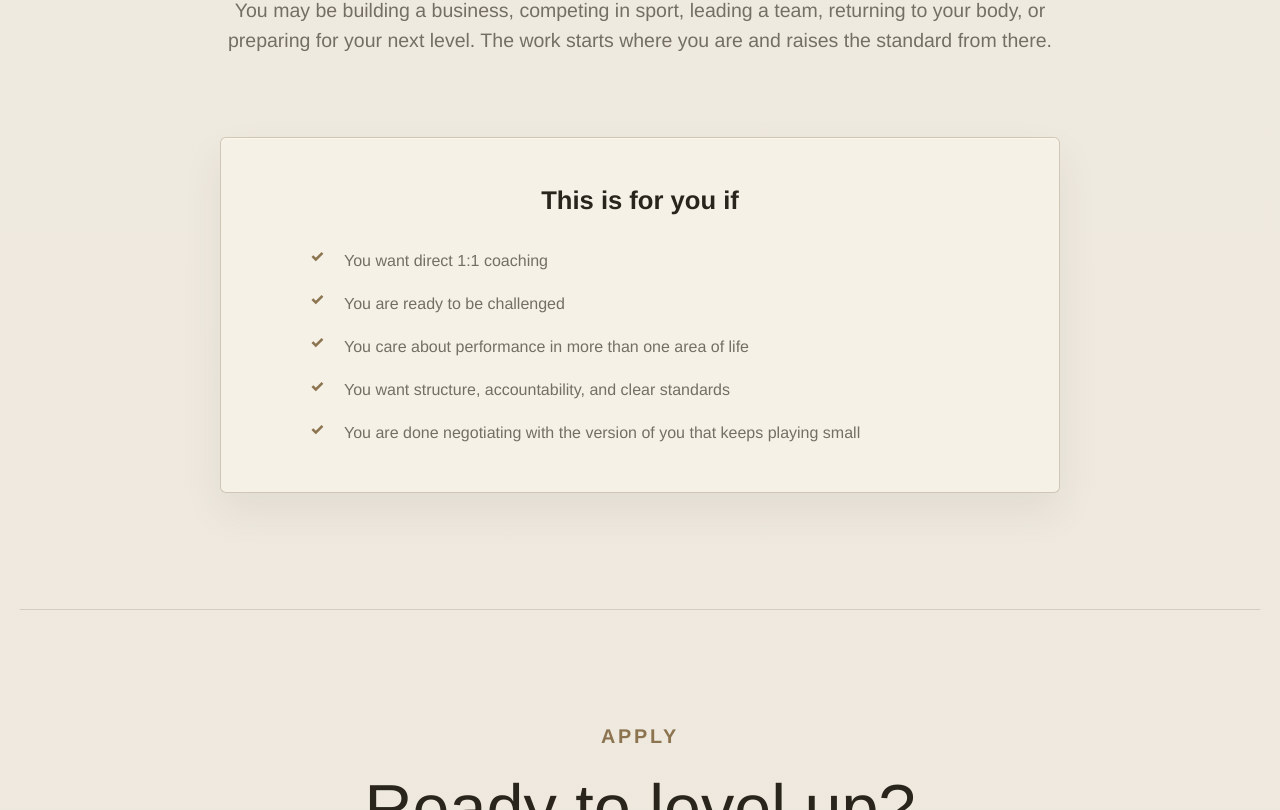
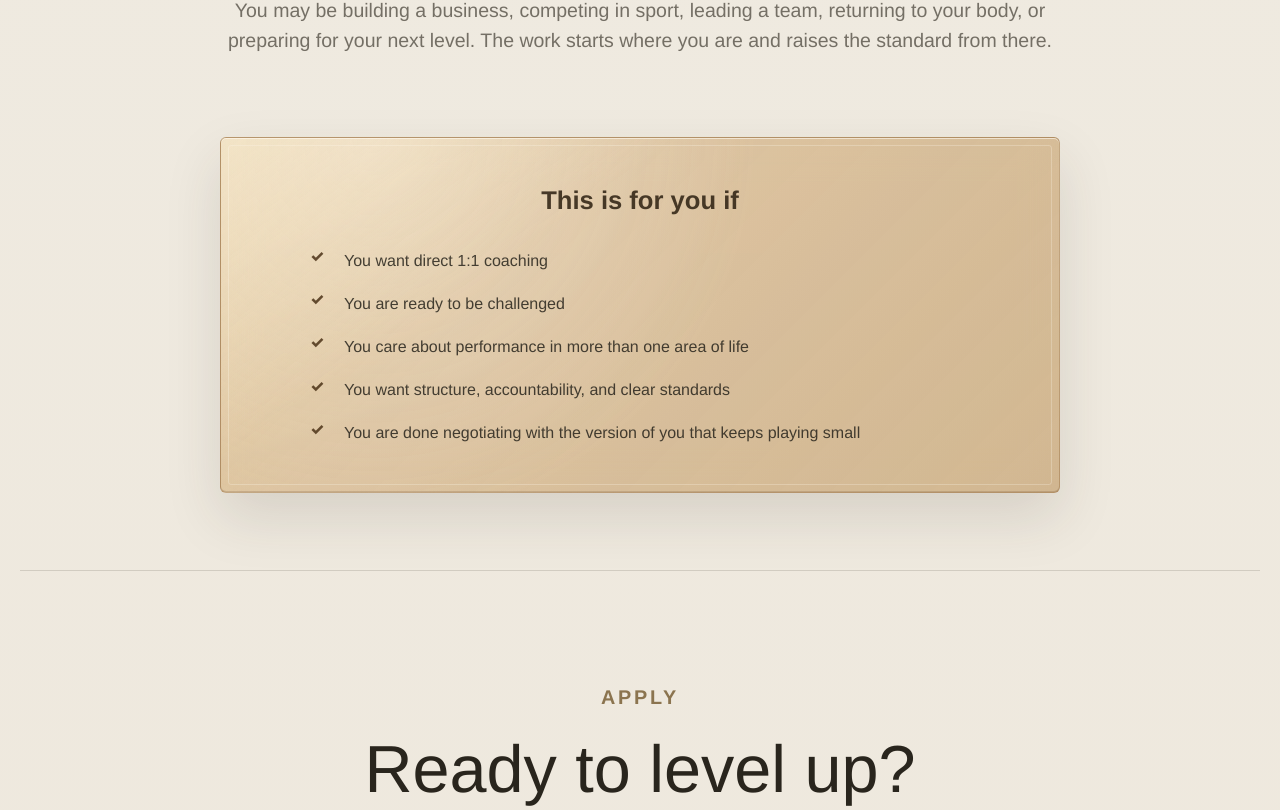
Before and after one commit to TimmyTululu/pernille-performance, a React (Vite) app: page / in a window 1280 px wide. Shown: the part 3426-4236 px from the top of the page. Built offline with nearby package versions, Linux system fonts and the light colour scheme.

Commit message:
Refine for you fit panel

```diff
--- a/src/styles.css
+++ b/src/styles.css
@@ -831,6 +831,7 @@ h2 {
   display: grid;
   gap: clamp(38px, 5vw, 62px);
   justify-items: center;
+  padding-bottom: clamp(56px, 6vw, 82px);
   border-bottom: 1px solid var(--line);
 }
 
@@ -839,21 +840,41 @@ h2 {
 }
 
 .fit-panel {
+  position: relative;
   width: min(100%, 840px);
   padding: clamp(30px, 4vw, 48px);
-  border: 1px solid rgba(139, 116, 79, 0.34);
+  border: 1px solid rgba(128, 84, 36, 0.42);
   border-radius: 6px;
-  background: rgba(248, 244, 234, 0.66);
+  background:
+    linear-gradient(145deg, rgba(255, 249, 238, 0.42) 0%, rgba(255, 249, 238, 0.12) 34%),
+    radial-gradient(circle at 18% 0%, rgba(255, 249, 238, 0.34), transparent 24rem),
+    linear-gradient(135deg, rgba(223, 189, 125, 0.74) 0%, rgba(201, 160, 105, 0.62) 36%, rgba(174, 126, 60, 0.56) 100%);
+  -webkit-backdrop-filter: blur(18px);
+  backdrop-filter: blur(18px);
   box-shadow:
-    0 18px 42px rgba(54, 48, 39, 0.07),
-    0 1px 0 rgba(255, 249, 238, 0.72) inset;
+    0 24px 56px rgba(54, 48, 39, 0.13),
+    0 1px 0 rgba(255, 249, 238, 0.62) inset,
+    0 -1px 0 rgba(93, 62, 28, 0.18) inset;
+  overflow: hidden;
+}
+
+.fit-panel::after {
+  position: absolute;
+  inset: 7px;
+  border: 1px solid rgba(255, 249, 238, 0.26);
+  border-radius: 3px;
+  pointer-events: none;
+  content: "";
 }
 
 .fit-panel span {
+  position: relative;
+  color: rgba(53, 40, 24, 0.9);
   text-align: center;
 }
 
 .fit-panel ul {
+  position: relative;
   display: grid;
   gap: 20px;
   width: min(100%, 660px);
@@ -865,8 +886,9 @@ h2 {
 .fit-panel li {
   position: relative;
   padding-left: 34px;
-  color: var(--muted);
+  color: rgba(41, 37, 29, 0.86);
   font-size: 1rem;
+  font-weight: 500;
   line-height: 1.45;
 }
 
@@ -874,7 +896,7 @@ h2 {
   position: absolute;
   top: 0.03em;
   left: 0;
-  color: var(--accent);
+  color: rgba(80, 55, 27, 0.88);
   font-size: 1rem;
   font-weight: 760;
   line-height: 1;
@@ -1183,6 +1205,10 @@ h2 {
     padding: 82px 0;
   }
 
+  .split {
+    padding-bottom: 58px;
+  }
+
   .why-pernille h2 {
     max-width: 12ch;
     margin-right: auto;
```
